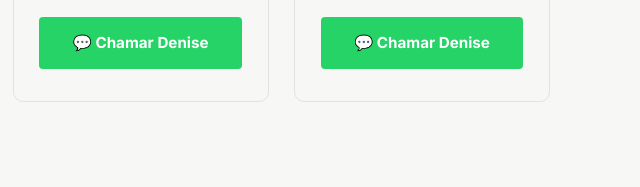
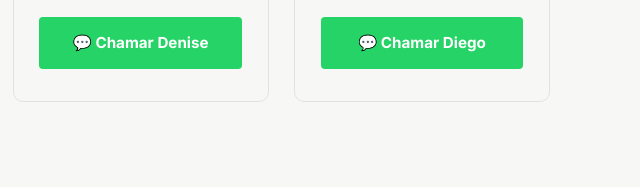
Before and after one commit to sampaio233/Dmm-site, a plain HTML site: page index.html in a window 1280 px wide. Shown: the part 11554-11741 px from the top of the page, 640-1280 px from the left. Drawn offline with Linux system fonts and the light colour scheme.

Commit message:
Update index.html

```diff
--- a/index.html
+++ b/index.html
@@ -937,7 +937,7 @@
         <div class="avatar">D</div>
         <h3>Diego</h3>
         <p class="funcao">Carro executivo</p>
-        <a class="btn" href="https://wa.me/5531988994351?text=Ol%C3%A1%2C%20Denise!%20Vim%20pelo%20site%20e%20gostaria%20de%20um%20or%C3%A7amento." target="_blank" rel="noopener">💬 Chamar Denise</a>
+        <a class="btn" href="https://wa.me/5531995397954?text=Ol%C3%A1%2C%20Diego!%20Vim%20pelo%20site%20e%20gostaria%20de%20um%20or%C3%A7amento." target="_blank" rel="noopener">💬 Chamar Diego</a>
       </div>
 
     </div>
```
